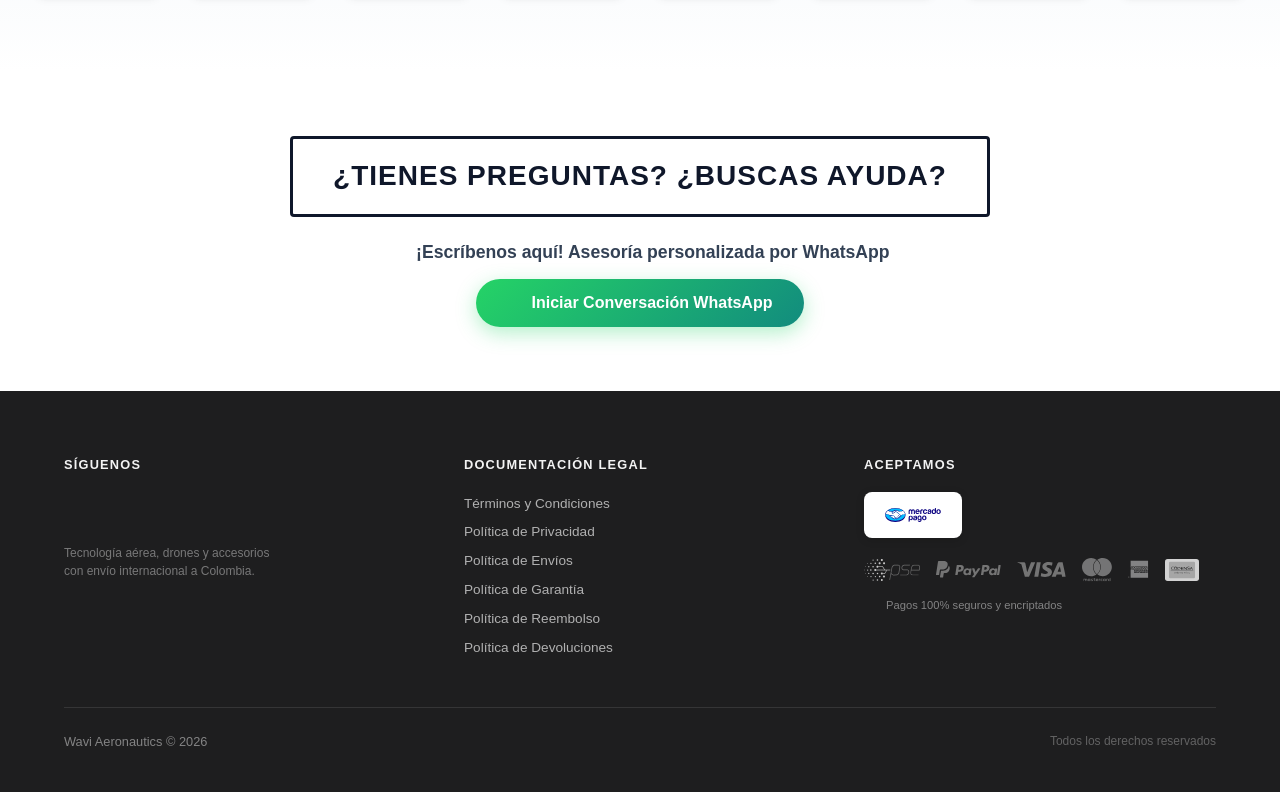
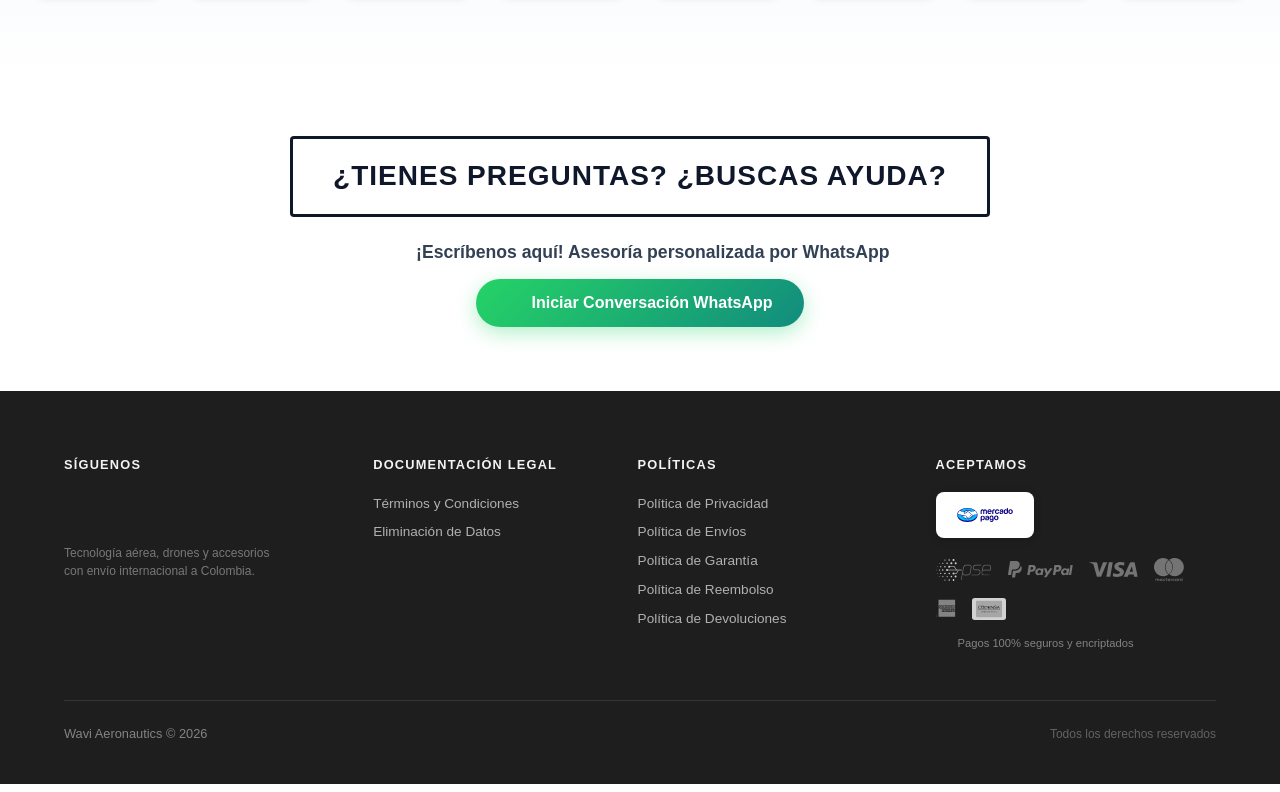
Before and after one commit to Maikpwwq/wavi-aeronautics, a Next.js app: page / in a window 1280 px wide. Shown: the part 5744-6536 px from the top of the page. Built offline with nearby package versions, Linux system fonts and the light colour scheme; no server answers; the database is empty; some icons are missing; what @mui/material-nextjs would draw is missing.

Commit message:
feat(footer): separate legal documentation and store policies into dedicated columns

```diff
--- a/src/modules/views/AppFooter.js
+++ b/src/modules/views/AppFooter.js
@@ -12,6 +12,10 @@ import SocialContactIcons from '@/modules/components/SocialContactIcons'
 
 const legalLinks = [
   { label: 'Términos y Condiciones', href: '/condiciones-del-servicio' },
+  { label: 'Eliminación de Datos', href: '/eliminacion-datos-usuario' }
+]
+
+const policyLinks = [
   { label: 'Política de Privacidad', href: '/politica-de-privacidad' },
   { label: 'Política de Envíos', href: '/politica-de-envios' },
   { label: 'Política de Garantía', href: '/politica-de-garantia' },
@@ -31,12 +35,17 @@ function AppFooter () {
       }}
     >
       <Container maxWidth="lg">
-        {/* === Three-Column Row === */}
+        {/* === Four-Column Row === */}
         <Box
           sx={{
             display: 'grid',
-            gridTemplateColumns: { xs: '1fr', sm: '1fr 1fr', md: '1fr 1fr 1fr' },
-            gap: { xs: 5, md: 6 }
+            gridTemplateColumns: {
+              xs: '1fr',
+              sm: 'repeat(2, 1fr)',
+              md: '1.2fr 1fr 1.15fr 1.25fr',
+              lg: '1.2fr 1fr 1.15fr 1.25fr'
+            },
+            gap: { xs: 5, sm: 4, md: 4, lg: 5 }
           }}
         >
           {/* ── Column 1: Social ── */}
@@ -114,7 +123,56 @@ function AppFooter () {
             </Box>
           </Box>
 
-          {/* ── Column 3: Payment Methods ── */}
+          {/* ── Column 3: Políticas ── */}
+          <Box>
+            <Typography
+              variant="subtitle2"
+              sx={{
+                color: 'rgba(255, 255, 255, 0.95)',
+                fontWeight: 700,
+                textTransform: 'uppercase',
+                letterSpacing: 1.2,
+                mb: 2,
+                fontSize: '0.8rem'
+              }}
+            >
+              Políticas
+            </Typography>
+
+            <Box component="nav" aria-label="Políticas de la tienda">
+              <Box
+                component="ul"
+                sx={{
+                  m: 0,
+                  p: 0,
+                  listStyle: 'none',
+                  display: 'flex',
+                  flexDirection: 'column',
+                  gap: 0.75
+                }}
+              >
+                {policyLinks.map((link) => (
+                  <Box component="li" key={link.href}>
+                    <Link
+                      href={link.href}
+                      style={{
+                        color: 'rgba(255, 255, 255, 0.65)',
+                        textDecoration: 'none',
+                        fontSize: '0.85rem',
+                        transition: 'color 0.2s ease'
+                      }}
+                      onMouseEnter={(e) => { e.currentTarget.style.color = '#00aCe4' }}
+                      onMouseLeave={(e) => { e.currentTarget.style.color = 'rgba(255, 255, 255, 0.65)' }}
+                    >
+                      {link.label}
+                    </Link>
+                  </Box>
+                ))}
+              </Box>
+            </Box>
+          </Box>
+
+          {/* ── Column 4: Payment Methods ── */}
           <Box>
             <PaymentMethods />
           </Box>
```
